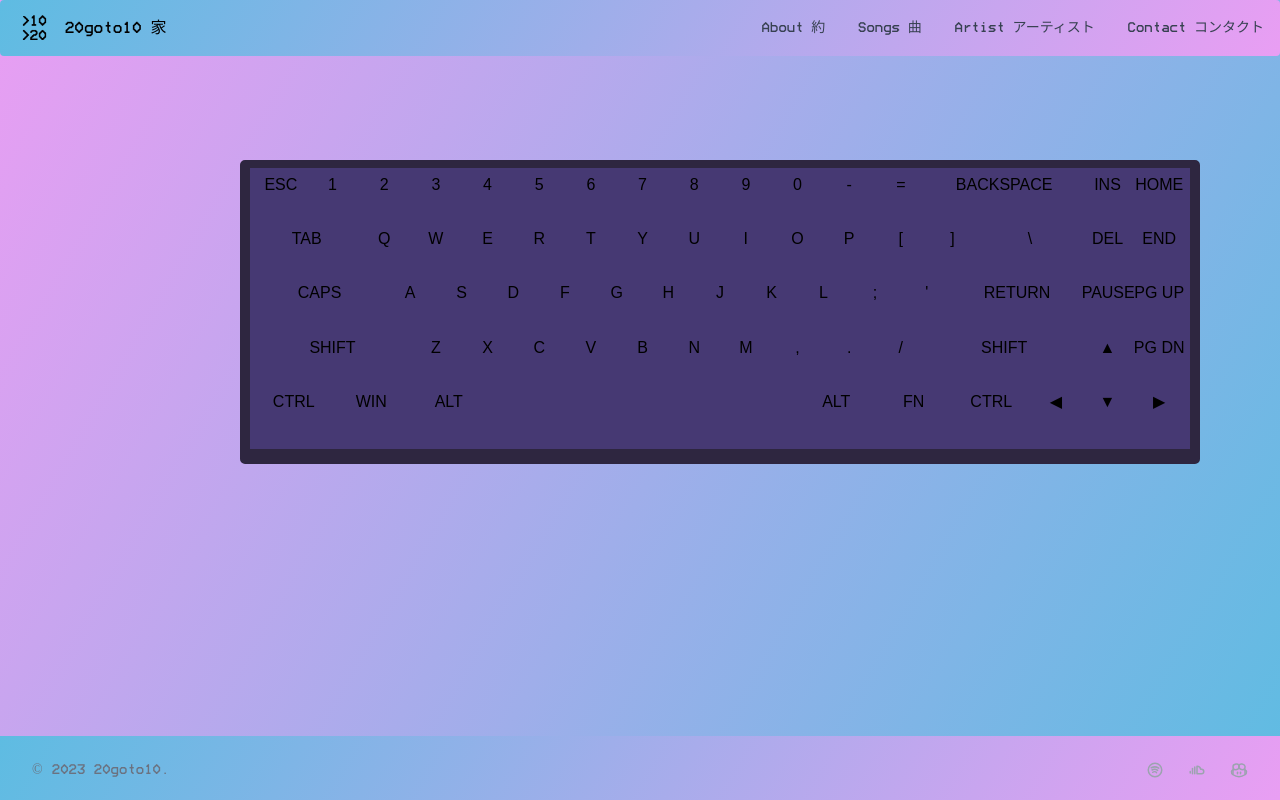
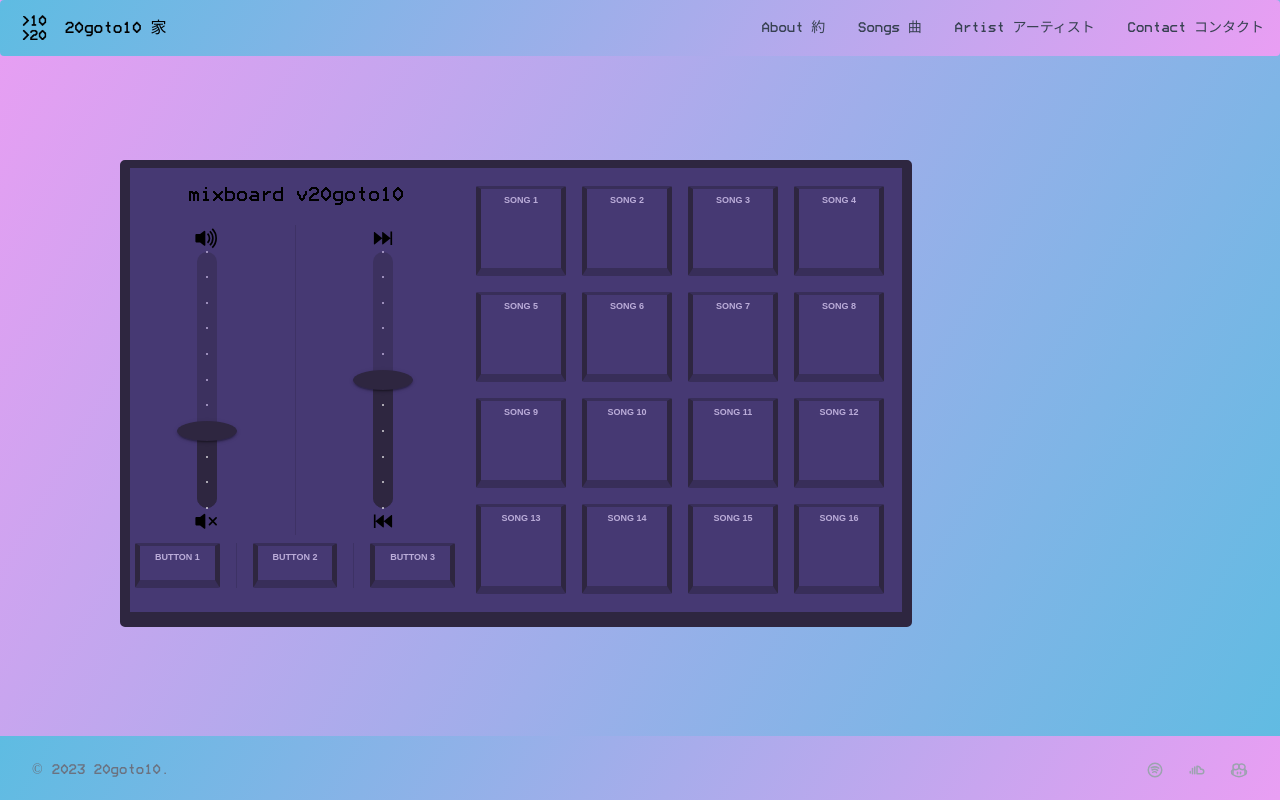
Before and after one commit to abbeydoyle/20goto10, a React (Create React App) app: page /songs in a window 1280 px wide. Shown: the top 800 px of the page. Built offline with nearby package versions, Linux system fonts and the light colour scheme.

Commit message:
static mixboard

```diff
--- a/package.json
+++ b/package.json
@@ -3,9 +3,12 @@
   "version": "1.0.0",
   "private": true,
   "dependencies": {
+    "@emotion/react": "^11.10.6",
+    "@emotion/styled": "^11.10.6",
     "@fortawesome/fontawesome-svg-core": "^6.3.0",
     "@fortawesome/free-regular-svg-icons": "^6.3.0",
     "@fortawesome/react-fontawesome": "^0.2.0",
+    "@mui/material": "^5.12.1",
     "@testing-library/jest-dom": "^5.16.5",
     "@testing-library/react": "^13.4.0",
     "@testing-library/user-event": "^13.5.0",
--- a/src/index.css
+++ b/src/index.css
@@ -209,3 +209,77 @@ body {
   user-select: none;
   color: #d0c3ec;
 }
+
+.mixercontainer {
+  display: table-cell;
+  margin: 0;
+  text-align: center;
+}
+
+.mixer {
+  background-color: #463973;
+  border-color: #2e2640;
+  border-radius: 5px;
+  border-style: solid;
+  border-width: 8px 10px 15px 10px;
+  display: inline-grid;
+  padding: 5px;
+  user-select: none;
+  width: min-content;
+}
+
+.mixbuttoncontainer {
+  display: inline-grid;
+  grid-template-columns: repeat(4, 1fr);
+  grid-template-rows: repeat(4, 1fr);
+  padding: 5px;
+  user-select: none;
+  width: min-content;
+}
+
+.mixbutton {
+  border-color: #382e59 #2e2640;
+  width: 10em;
+  height: 10em;
+  border-radius: 2px;
+  border-style: solid;
+  border-width: 3px 5px 8px 5px;
+  color: #bbadd9;
+  display: block;
+  font-family: sans-serif;
+  font-size: 9px;
+  font-weight: 800;
+  grid-column-end: span 1;
+  margin: 8px;
+  padding-top: 2px;
+  padding: 5px;
+  text-align: center;
+  text-transform: uppercase;
+  transition: all 50ms ease-out;
+  will-change: box-shadow, color, text-shadow;
+}
+.secondarymixbutton {
+  border-color: #382e59 #2e2640;
+  width: 10em;
+  height: 5em;
+  border-radius: 2px;
+  border-style: solid;
+  border-width: 3px 5px 8px 5px;
+  color: #bbadd9;
+  display: block;
+  font-family: sans-serif;
+  font-size: 9px;
+  font-weight: 800;
+  grid-column-end: span 1;
+  margin: 8px;
+  padding-top: 2px;
+  padding: 5px;
+  text-align: center;
+  text-transform: uppercase;
+  transition: all 50ms ease-out;
+  will-change: box-shadow, color, text-shadow;
+}
+
+.key:empty::before {
+  content: attr(data-key);
+}
--- a/src/pages/Artist.js
+++ b/src/pages/Artist.js
@@ -184,7 +184,7 @@ export default function Artist() {
   return (
     <>
       <div className="grid grid-row justify-items-center">
-        <div className="mt-[3%] monitorcase leading-8 relative md:w-[40em] w-full md:h-[21rem] h-[70%]">
+        <div className="mt-[3%] monitorcase leading-8 relative md:w-[40em] w-full md:h-[21rem] h-[100%]">
           <h1 className="text-3xl md:pb-0 pb-2">About me</h1>
           <h2>choose an option:</h2>
           <ol className="justify-self-start">
@@ -192,7 +192,7 @@ export default function Artist() {
               <Typewriter
                 onInit={(typewriter) => {
                   typewriter
-
+                  .pauseFor(1000)
                     .typeString("1. about - a small personal profile")
                     .pauseFor(2000)
                     .typeString(`<br/> 2. dog - a picture of my dog`)
--- a/src/pages/Songs.js
+++ b/src/pages/Songs.js
@@ -1,306 +1,316 @@
-import React, { useEffect } from "react";
+import React from "react";
+import Slider from "@mui/material/Slider";
+import Stack from "@mui/material/Stack";
+import Divider from "@mui/material/Divider";
+import { BsFillVolumeMuteFill, BsFillVolumeUpFill } from "react-icons/bs";
+import { AiFillFastBackward, AiFillFastForward } from "react-icons/ai";
 
 export default function Songs() {
-  useEffect(() => {
-    const keysArr = [...document.querySelectorAll(".key")];
+  // useEffect(() => {
+  //   const keysArr = [...document.querySelectorAll(".key")];
 
-    const getKey = (event) => {
-      const parsedKey = event.key.toLowerCase().replace("\\", "\\\\");
-      console.log("parsedKey:", parsedKey);
-      const parsedCode = event.code.toLowerCase();
-      console.log("parsedCode:", parsedCode);
-      const element =
-        document.querySelector(`[data-key="${parsedCode}"]`) ||
-        document.querySelector(`[data-key="${parsedKey}"]`);
-      console.log("element:", element);
+  //   const getKey = (event) => {
+  //     const parsedKey = event.key.toLowerCase().replace("\\", "\\\\");
+  //     console.log("parsedKey:", parsedKey);
+  //     const parsedCode = event.code.toLowerCase();
+  //     console.log("parsedCode:", parsedCode);
+  //     const element =
+  //       document.querySelector(`[data-key="${parsedCode}"]`) ||
+  //       document.querySelector(`[data-key="${parsedKey}"]`);
+  //     console.log("element:", element);
 
-      return element;
-    };
+  //     return element;
+  //   };
 
-    // keyboard events
-    const addActiveClassOnKeydown = (event) => {
-      const key = getKey(event);
-      if (key) {
-        key.classList.add("active");
-      }
-    };
-    document.addEventListener("keydown", addActiveClassOnKeydown);
+  //   // keyboard events
+  //   const addActiveClassOnKeydown = (event) => {
+  //     const key = getKey(event);
+  //     if (key) {
+  //       key.classList.add("active");
+  //     }
+  //   };
+  //   document.addEventListener("keydown", addActiveClassOnKeydown);
 
-    const removeActiveClassOnKeyup = (event) => {
-      const key = getKey(event);
-      if (key) {
-        key.classList.remove("active");
-      }
-    };
-    document.addEventListener("keyup", removeActiveClassOnKeyup);
+  //   const removeActiveClassOnKeyup = (event) => {
+  //     const key = getKey(event);
+  //     if (key) {
+  //       key.classList.remove("active");
+  //     }
+  //   };
+  //   document.addEventListener("keyup", removeActiveClassOnKeyup);
 
+  //   // mouseclick events
+  //   const addActiveClassOnMousedown = (event) => {
+  //     if (event.target.dataset.key) {
+  //       event.target.classList.add("active");
+  //     }
+  //   };
+  //   document.addEventListener("mousedown", addActiveClassOnMousedown);
 
-    // mouseclick events
-    const addActiveClassOnMousedown = (event) => {
-      if (event.target.dataset.key) {
-        event.target.classList.add("active");
-      }
-    };
-    document.addEventListener("mousedown", addActiveClassOnMousedown);
+  //   const removeActiveClassOnMouseup = (event) => {
+  //     if (event.target.dataset.key) {
+  //       event.target.classList.remove("active");
+  //     }
+  //   };
+  //   document.addEventListener("mouseup", removeActiveClassOnMouseup);
 
-    const removeActiveClassOnMouseup = (event) => {
-      if (event.target.dataset.key) {
-        event.target.classList.remove("active");
-      }
-    };
-    document.addEventListener("mouseup", removeActiveClassOnMouseup);
+  //   // touchstart events
+  //   const addActiveClassOnTouchstart = (event) => {
+  //     if (event.target.dataset.key) {
+  //       event.target.classList.add("active");
+  //     }
+  //   };
+  //   document.addEventListener("mousedown", addActiveClassOnTouchstart);
 
-    // touchstart events
-    const addActiveClassOnTouchstart = (event) => {
-      if (event.target.dataset.key) {
-        event.target.classList.add("active");
-      }
-    };
-    document.addEventListener("mousedown", addActiveClassOnTouchstart);
+  //   const removeActiveClassOnTouchend = (event) => {
+  //     if (event.target.dataset.key) {
+  //       event.target.classList.remove("active");
+  //     }
+  //   };
+  //   document.addEventListener("mouseup", removeActiveClassOnTouchend);
 
-    const removeActiveClassOnTouchend = (event) => {
-      if (event.target.dataset.key) {
-        event.target.classList.remove("active");
-      }
-    };
-    document.addEventListener("mouseup", removeActiveClassOnTouchend);
+  //   const animate = (element) => {
+  //     const hueColor = Math.floor(Math.random() * (360 - 0 + 1)) + 0;
+  //     const color = `hsla(${hueColor}, 100%, 50%, 50%)`;
+  //     const textColor = `hsl(${hueColor}, 100%, 50%)`;
+  //     const textShadow = `0 0 0.80em ${color}, 0 0 1.60em ${color}, 0 0 4em ${color}`;
+  //     const boxShadow = `-3px 3px 4px ${color}, 3px -3px 4px ${color}, 3px 3px 4px ${color}, -3px -3px 4px ${color}, 0 0 10px ${color}`;
 
+  //     const keyIndex = keysArr.indexOf(element);
+  //     const animatedKeysRight = keysArr.slice(keyIndex);
+  //     const animatedKeysLeft = keysArr.slice(0, keyIndex);
 
+  //     const transitionHandler = (event) => {
+  //       event.target.style.boxShadow = "none";
+  //       event.target.style.color = null;
+  //       event.target.style.textShadow = "none";
+  //       event.target.removeEventListener("transitionend", transitionHandler);
+  //     };
 
+  //     animatedKeysRight.forEach((keyEl, i) => {
+  //       setTimeout(() => {
+  //         keyEl.addEventListener("transitionend", transitionHandler);
+  //         keyEl.style.boxShadow = boxShadow;
+  //         keyEl.style.color = textColor;
+  //         keyEl.style.textShadow = textShadow;
+  //       }, i * 35);
+  //     });
 
+  //     animatedKeysLeft.forEach((keyEl, j) => {
+  //       const i = animatedKeysLeft.length - j;
+  //       setTimeout(() => {
+  //         keyEl.addEventListener("transitionend", transitionHandler);
+  //         keyEl.style.boxShadow = boxShadow;
+  //         keyEl.style.color = textColor;
+  //         keyEl.style.textShadow = textShadow;
+  //       }, i * 35);
+  //     });
+  //   };
 
-    // document.addEventListener("keydown", (event) => {
-    //   const key = getKey(event);
+  //   document.addEventListener("keydown", (event) => {
+  //     const key = getKey(event);
 
-    //   if (key) {
-    //     console.log("key:", key);
-    //     key.classList.add("active");
-    //   }
-    // });
+  //     if (key) {
+  //       animate(key);
+  //       console.log("key:", key);
+  //     }
+  //   });
 
-    // document.addEventListener("keyup", (event) => {
-    //   const key = getKey(event);
-    //   if (key) {
-    //     console.log("key:", key);
-    //     key.classList.remove("active");
-    //   }
-    // });
+  //   document.addEventListener("click", (event) => {
+  //     if (event.target.dataset.key) {
+  //       animate(event.target);
+  //       console.log("event.target:", event.target);
+  //     }
+  //   });
 
-    // document.addEventListener("mousedown", (event) => {
-    //   if (event.target.dataset.key) {
-    //     console.log("event.target.dataset.key:", event.target.dataset.key);
-    //     event.target.classList.add("active");
-    //   }
-    // });
+  //   window.addEventListener("load", () => {
+  //     const key = document.querySelector(`[data-key="enter"]`);
+  //     animate(key);
+  //     console.log("key:", key);
+  //   });
 
-    // document.addEventListener("mouseup", (event) => {
-    //   if (event.target.dataset.key) {
-    //     console.log("event.target.dataset.key:", event.target.dataset.key);
-    //     event.target.classList.remove("active");
-    //   }
-    // });
+  //   return () => {  // cleanup
+  //     document.removeEventListener("keydown", addActiveClassOnKeydown);
+  //     document.removeEventListener("keyup", removeActiveClassOnKeyup);
+  //     document.removeEventListener("mousedown", addActiveClassOnMousedown);
+  //     document.removeEventListener("mouseup", removeActiveClassOnMouseup);
+  //     document.removeEventListener("touchstart", addActiveClassOnTouchstart);
+  //     document.removeEventListener("touchend", removeActiveClassOnTouchend);
+  //   };
 
-    // document.addEventListener("touchstart", (event) => {
-    //   if (event.target.dataset.key) {
-    //     console.log("event.target.dataset.key:", event.target.dataset.key);
-    //     event.target.classList.add("active");
-    //   }
-    // });
+  // }, []);
 
-    // document.addEventListener("touchend", (event) => {
-    //   if (event.target.dataset.key) {
-    //     console.log("event.target.dataset.key:", event.target.dataset.key);
-    //     event.target.classList.remove("active");
-    //   }
-    // });
-
-    const animate = (element) => {
-      const hueColor = Math.floor(Math.random() * (360 - 0 + 1)) + 0;
-      const color = `hsla(${hueColor}, 100%, 50%, 50%)`;
-      const textColor = `hsl(${hueColor}, 100%, 50%)`;
-      const textShadow = `0 0 0.80em ${color}, 0 0 1.60em ${color}, 0 0 4em ${color}`;
-      const boxShadow = `-3px 3px 4px ${color}, 3px -3px 4px ${color}, 3px 3px 4px ${color}, -3px -3px 4px ${color}, 0 0 10px ${color}`;
-
-      const keyIndex = keysArr.indexOf(element);
-      const animatedKeysRight = keysArr.slice(keyIndex);
-      const animatedKeysLeft = keysArr.slice(0, keyIndex);
-
-      const transitionHandler = (event) => {
-        event.target.style.boxShadow = "none";
-        event.target.style.color = null;
-        event.target.style.textShadow = "none";
-        event.target.removeEventListener("transitionend", transitionHandler);
-      };
-
-      animatedKeysRight.forEach((keyEl, i) => {
-        setTimeout(() => {
-          keyEl.addEventListener("transitionend", transitionHandler);
-          keyEl.style.boxShadow = boxShadow;
-          keyEl.style.color = textColor;
-          keyEl.style.textShadow = textShadow;
-        }, i * 35);
-      });
-
-      animatedKeysLeft.forEach((keyEl, j) => {
-        const i = animatedKeysLeft.length - j;
-        setTimeout(() => {
-          keyEl.addEventListener("transitionend", transitionHandler);
-          keyEl.style.boxShadow = boxShadow;
-          keyEl.style.color = textColor;
-          keyEl.style.textShadow = textShadow;
-        }, i * 35);
-      });
-    };
-
-    document.addEventListener("keydown", (event) => {
-      const key = getKey(event);
-
-      if (key) {
-        animate(key);
-        console.log("key:", key);
-      }
-    });
-
-    document.addEventListener("click", (event) => {
-      if (event.target.dataset.key) {
-        animate(event.target);
-        console.log("event.target:", event.target);
-      }
-    });
-
-    window.addEventListener("load", () => {
-      const key = document.querySelector(`[data-key="enter"]`);
-      animate(key);
-      console.log("key:", key);
-    });
-
-    return () => {  // cleanup
-      document.removeEventListener("keydown", addActiveClassOnKeydown);
-      document.removeEventListener("keyup", removeActiveClassOnKeyup);
-      document.removeEventListener("mousedown", addActiveClassOnMousedown);
-      document.removeEventListener("mouseup", removeActiveClassOnMouseup);
-      document.removeEventListener("touchstart", addActiveClassOnTouchstart);
-      document.removeEventListener("touchend", removeActiveClassOnTouchend);
-    };
-
-  }, []);
+  function valuetext(value) {
+    return `${value}%`;
+  }
 
   return (
     <>
-      <div className="keyboardcontainer">
-        <div className="case mt-[10%]">
-          <div className="key" data-key="escape">
-            esc
+      <div className="mixercontainer">
+        <div className="mixer mt-[10%] grid grid-flow-col auto-cols-2 gap-2">
+          <div className="min-w-[20rem]">
+            <h1 className="pb-2 pt-2 text-xl">mixboard v20goto10</h1>
+            <Stack className="h-[75%] pt-2 pb-2 flex justify-evenly"  direction="row" spacing={2} divider={<Divider orientation="vertical" flexItem />}>
+              <Stack justifyContent="center" alignItems="center">
+                <BsFillVolumeUpFill className="h-8 w-8 text-center" />
+                <Slider
+                  aria-label="volume"
+                  orientation="vertical"
+                  defaultValue={30}
+                  getAriaValueText={valuetext}
+                  step={10}
+                  marks
+                  min={0}
+                  max={100}
+                  valueLabelDisplay="auto"
+                  sx={{
+                    "& .MuiSlider-track": {
+                      width: 20,
+                      color: "#2e2640",
+                    },
+                    "& .MuiSlider-thumb": {
+                      width: 60,
+                      height: 20,
+                      color: "#2e2640",
+                    },
+                    "& .MuiSlider-rail": {
+                      width: 20,
+                      color: "#2e2640",
+                    },
+                    "& .MuiSlider-mark": {
+                      color: "#bbadd9",
+                    },
+                    "& .Mui-focusVisible": {
+                      color: "none",
+                    },
+                    "& .MuiSlider-valueLabel": {
+                      color: "#bbadd9",
+                      backgroundColor: "#2e2640",
+                    },
+                    "& .MuiSlider-thumb:hover": {
+                      boxShadow: "none  !important",
+                      outline: "none  !important",
+                    },
+                    "& .MuiSlider-thumb:active": {
+                      boxShadow: "none  !important",
+                      outline: "none  !important",
+                    },
+                    "& .MuiSlider-thumb:focus": {
+                      boxShadow: "none  !important",
+                      outline: "none  !important",
+                    },
+                  }}
+                />
+                <BsFillVolumeMuteFill className="h-8 w-8 text-center" />
+              </Stack>
+              <Stack justifyContent="center" alignItems="center">
+                <AiFillFastForward className="h-8 w-8 text-center" />
+                <Slider
+                  aria-label="speed"
+                  orientation="vertical"
+                  defaultValue={100}
+                  getAriaValueText={valuetext}
+                  step={10}
+                  marks
+                  min={50}
+                  max={150}
+                  valueLabelDisplay="auto"
+                  sx={{
+                    "& .MuiSlider-track": {
+                      width: 20,
+                      color: "#2e2640",
+                    },
+                    "& .MuiSlider-thumb": {
+                      width: 60,
+                      height: 20,
+                      color: "#2e2640",
+                    },
+                    "& .MuiSlider-rail": {
+                      width: 20,
+                      color: "#2e2640",
+                    },
+                    "& .MuiSlider-mark": {
+                      color: "#bbadd9",
+                    },
+                    "& .Mui-focusVisible": {
+                      color: "none",
+                    },
+                    "& .MuiSlider-valueLabel": {
+                      color: "#bbadd9",
+                      backgroundColor: "#2e2640",
+                    },
+                    "& .MuiSlider-thumb:hover": {
+                      boxShadow: "none  !important",
+                      outline: "none  !important",
+                    },
+                    "& .MuiSlider-thumb:active": {
+                      boxShadow: "none  !important",
+                      outline: "none  !important",
+                    },
+                    "& .MuiSlider-thumb:focus": {
+                      boxShadow: "none  !important",
+                      outline: "none  !important",
+                    },
+                  }}
+                />
+                <AiFillFastBackward className="h-8 w-8 text-center" />
+              </Stack>
+            </Stack>
+            <Stack direction="row" justifyContent="center" alignItems="center" spacing={2} divider={<Divider orientation="vertical" flexItem />}>
+                  <div className="secondarymixbutton">button 1</div>
+                  <div className="secondarymixbutton">button 2</div>
+                  <div className="secondarymixbutton">button 3</div>
+            </Stack>
           </div>
-          <div className="key" data-key="1"></div>
-          <div className="key" data-key="2"></div>
-          <div className="key" data-key="3"></div>
-          <div className="key" data-key="4"></div>
-          <div className="key" data-key="5"></div>
-          <div className="key" data-key="6"></div>
-          <div className="key" data-key="7"></div>
-          <div className="key" data-key="8"></div>
-          <div className="key" data-key="9"></div>
-          <div className="key" data-key="0"></div>
-          <div className="key" data-key="-"></div>
-          <div className="key" data-key="="></div>
-          <div className="key xxl" data-key="backspace"></div>
-          <div className="key" data-key="help">
-            ins
-          </div>
-          <div className="key" data-key="home"></div>
-
-          <div className="key large" data-key="tab"></div>
-          <div className="key" data-key="q"></div>
-          <div className="key" data-key="w"></div>
-          <div className="key" data-key="e"></div>
-          <div className="key" data-key="r"></div>
-          <div className="key" data-key="t"></div>
-          <div className="key" data-key="y"></div>
-          <div className="key" data-key="u"></div>
-          <div className="key" data-key="i"></div>
-          <div className="key" data-key="o"></div>
-          <div className="key" data-key="p"></div>
-          <div className="key" data-key="["></div>
-          <div className="key" data-key="]"></div>
-          <div className="key large" data-key="\"></div>
-          <div className="key" data-key="delete">
-            del
-          </div>
-          <div className="key" data-key="end"></div>
-
-          <div className="key xl" data-key="capslock">
-            caps
-          </div>
-          <div className="key" data-key="a"></div>
-          <div className="key" data-key="s"></div>
-          <div className="key" data-key="d"></div>
-          <div className="key" data-key="f"></div>
-          <div className="key" data-key="g"></div>
-          <div className="key" data-key="h"></div>
-          <div className="key" data-key="j"></div>
-          <div className="key" data-key="k"></div>
-          <div className="key" data-key="l"></div>
-          <div className="key" data-key=";"></div>
-          <div className="key" data-key="'"></div>
-          <div className="key xl" data-key="enter">
-            return
-          </div>
-          <div className="key" data-key="f15">
-            pause
-          </div>
-          <div className="key" data-key="pageup">
-            pg up
-          </div>
-
-          <div className="key xxl" data-key="shiftleft">
-            shift
-          </div>
-          <div className="key" data-key="z"></div>
-          <div className="key" data-key="x"></div>
-          <div className="key" data-key="c"></div>
-          <div className="key" data-key="v"></div>
-          <div className="key" data-key="b"></div>
-          <div className="key" data-key="n"></div>
-          <div className="key" data-key="m"></div>
-          <div className="key" data-key=","></div>
-          <div className="key" data-key="."></div>
-          <div className="key" data-key="/"></div>
-          <div className="key xxl" data-key="shiftright">
-            shift
-          </div>
-          <div className="key" data-key="arrowup">
-            ▲
-          </div>
-          <div className="key" data-key="pagedown">
-            pg dn
-          </div>
-
-          <div className="key medium" data-key="controlleft">
-            ctrl
-          </div>
-          <div className="key medium" data-key="meta">
-            win
-          </div>
-          <div className="key medium" data-key="altleft">
-            alt
-          </div>
-          <div className="key huge" data-key=" "></div>
-          <div className="key medium" data-key="altright">
-            alt
-          </div>
-          <div className="key medium" data-key="fn"></div>
-          <div className="key medium" data-key="controlright">
-            ctrl
-          </div>
-          <div className="key" data-key="arrowleft">
-            ◀
-          </div>
-          <div className="key" data-key="arrowdown">
-            ▼
-          </div>
-          <div className="key" data-key="arrowright">
-            ▶
+          <div className="mixbuttoncontainer justify-center">
+            <div className="mixbutton" data-key="1">
+              song 1
+            </div>
+            <div className="mixbutton" data-key="2">
+              song 2
+            </div>
+            <div className="mixbutton" data-key="3">
+              song 3
+            </div>
+            <div className="mixbutton" data-key="4">
+              song 4
+            </div>
+            <div className="mixbutton" data-key="5">
+              song 5
+            </div>
+            <div className="mixbutton" data-key="6">
+              song 6
+            </div>
+            <div className="mixbutton" data-key="7">
+              song 7
+            </div>
+            <div className="mixbutton" data-key="8">
+              song 8
+            </div>
+            <div className="mixbutton" ata-key="9">
+              song 9
+            </div>
+            <div className="mixbutton" data-key="10">
+              song 10
+            </div>
+            <div className="mixbutton" data-key="11">
+              song 11
+            </div>
+            <div className="mixbutton" data-key="12">
+              song 12
+            </div>
+            <div className="mixbutton" data-key="13">
+              song 13
+            </div>
+            <div className="mixbutton" data-key="14">
+              song 14
+            </div>
+            <div className="mixbutton" data-key="15">
+              song 15
+            </div>
+            <div className="mixbutton" data-key="16">
+              song 16
+            </div>
           </div>
         </div>
       </div>
```
Also changed, not shown: 1 other file (tests, documents, lock files or other folders).
